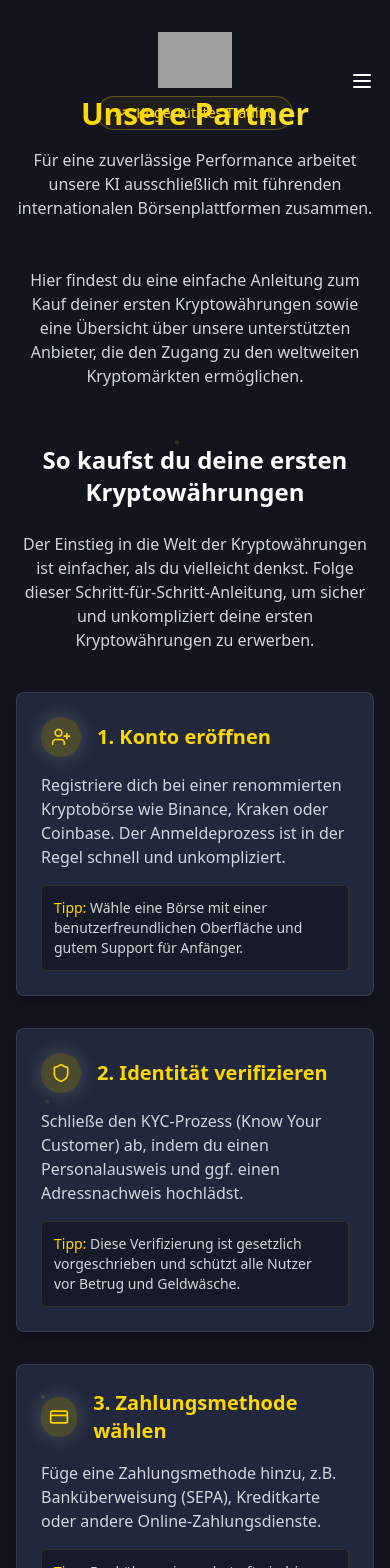
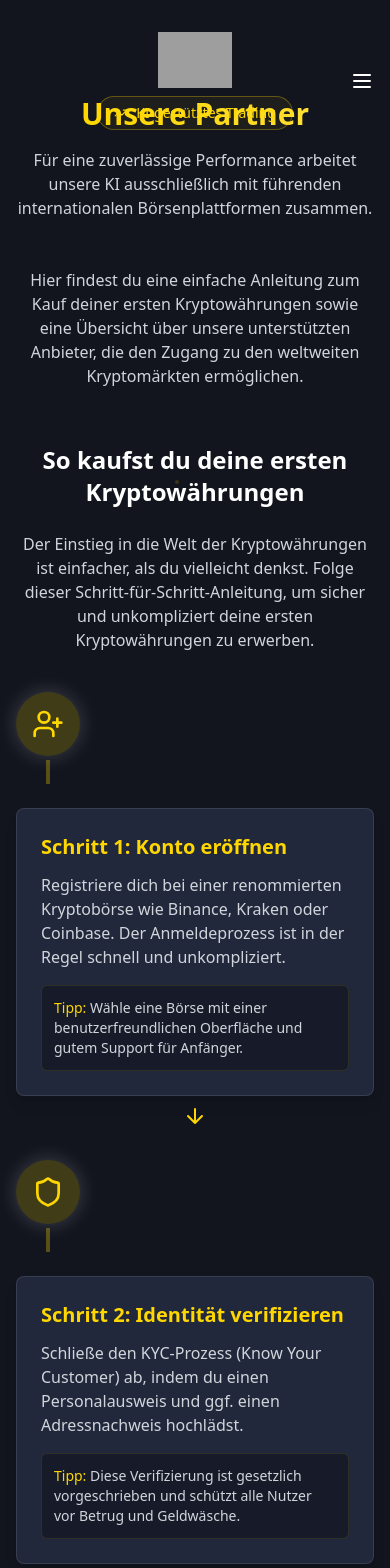
Before and after one commit to dvvvvv411/lead-whisperer-portal, a React (Vite) app: page /partner in a window 390 px wide. Shown: the top 1568 px of the page. Built offline with nearby package versions, Linux system fonts and the light colour scheme; grey boxes are pictures that could not be loaded.

Commit message:
Refactor: Display intro steps in a vertical layout
The AI modified the `IntroSection.tsx` component to display the cryptocurrency purchase guide steps in a vertical layout, with a connecting graphic between the steps.

```diff
--- a/src/components/landing/partners/IntroSection.tsx
+++ b/src/components/landing/partners/IntroSection.tsx
@@ -68,38 +68,62 @@ const IntroSection = () => {
         Kryptowährungen zu erwerben.
       </motion.p>
 
-      <div className={`grid ${isMobile ? 'grid-cols-1 gap-8' : 'grid-cols-1 md:grid-cols-2 lg:grid-cols-3 gap-6'} max-w-6xl mx-auto`}>
+      <div className="max-w-2xl mx-auto relative">
+        {/* Vertical connecting line */}
+        <div className="absolute left-[31px] top-14 bottom-14 w-1 bg-gradient-to-b from-gold/30 via-gold to-gold/30 z-0 hidden md:block"></div>
+
+        {/* Steps displayed vertically */}
         {steps.map((step, index) => (
+          <div key={step.id} className="mb-8 relative">
             <motion.div
-            key={step.id}
               initial={{ opacity: 0, y: 20 }}
               whileInView={{ opacity: 1, y: 0 }}
               viewport={{ once: true }}
               transition={{ duration: 0.5, delay: index * 0.1 }}
-            className="bg-casino-card border border-white/10 rounded-lg p-6 shadow-lg hover:border-gold/30 transition-all"
-            whileHover={{
-              y: -5,
-              boxShadow: "0 10px 25px -5px rgba(0, 0, 0, 0.2), 0 10px 10px -5px rgba(0, 0, 0, 0.1)",
-              borderColor: "rgba(255, 215, 0, 0.4)"
-            }}
+              className="flex flex-col md:flex-row items-start gap-5"
             >
-            <div className="flex items-center mb-4">
-              <div className="h-10 w-10 rounded-full bg-gold/20 flex items-center justify-center mr-4 shadow-glow">
-                <step.icon className="h-5 w-5 text-gold" />
+              {/* Step indicator with icon */}
+              <div className="flex flex-col items-center z-10">
+                <div className="h-16 w-16 rounded-full bg-gold/20 flex items-center justify-center shadow-glow">
+                  <step.icon className="h-8 w-8 text-gold" />
                 </div>
-              <h3 className="text-xl font-semibold text-gold">
-                {step.id}. {step.title}
-              </h3>
+                {index < steps.length - 1 && (
+                  <div className="h-6 w-1 bg-gold/30 my-1 md:hidden"></div>
+                )}
               </div>
 
+              {/* Card content */}
+              <div
+                className="bg-casino-card border border-white/10 rounded-lg p-6 shadow-lg hover:border-gold/30 transition-all w-full"
+                style={{ maxWidth: isMobile ? "100%" : "calc(100% - 80px)" }}
+              >
+                <h3 className="text-xl font-semibold text-gold mb-3">
+                  Schritt {step.id}: {step.title}
+                </h3>
                 <p className="text-gray-300 mb-4">{step.description}</p>
-
                 <div className="bg-black/30 border border-gold/10 rounded-md p-3 mt-auto">
                   <p className="text-sm text-gray-300">
                     <span className="text-gold font-medium">Tipp:</span> {step.tip}
                   </p>
                 </div>
+              </div>
             </motion.div>
+
+            {/* Arrow connector between steps (visible only on mobile) */}
+            {index < steps.length - 1 && (
+              <motion.div
+                initial={{ opacity: 0 }}
+                whileInView={{ opacity: 1 }}
+                viewport={{ once: true }}
+                transition={{ duration: 0.5, delay: (index + 0.5) * 0.1 }}
+                className="flex justify-center my-2 md:hidden"
+              >
+                <svg width="24" height="24" viewBox="0 0 24 24" fill="none" xmlns="http://www.w3.org/2000/svg">
+                  <path d="M12 5L12 19M12 19L5 12M12 19L19 12" stroke="#FFD700" strokeWidth="2" strokeLinecap="round" strokeLinejoin="round"/>
+                </svg>
+              </motion.div>
+            )}
+          </div>
         ))}
       </div>
     </div>
```
Lines whose indentation alone changed are shown as unchanged.
